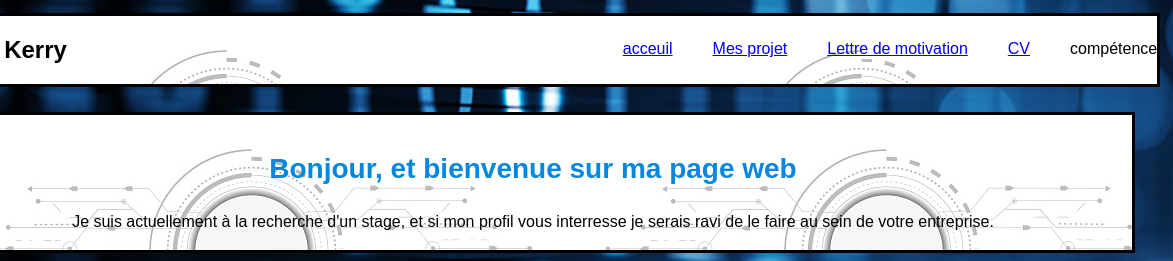
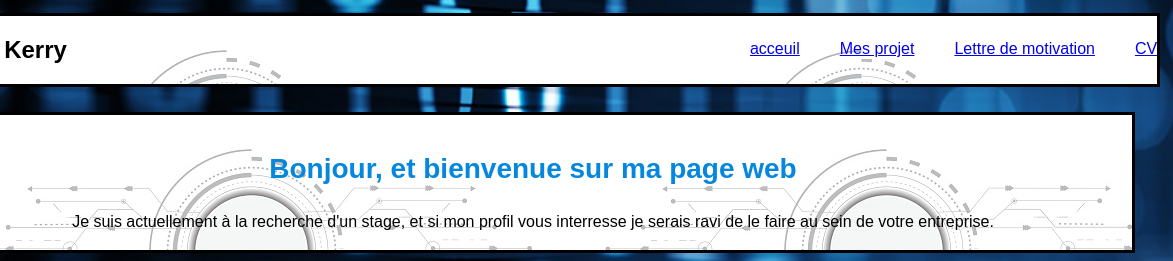
Before and after one commit to thira-kerry/kerry-pholio, a plain HTML site: page index.html in a window 1280 px wide. Shown: the top 261 px of the page, 107-1280 px from the left. Drawn offline with Linux system fonts and the light colour scheme; files whose address does not match are found by name.

Commit message:
Update index.html

```diff
--- a/index.html
+++ b/index.html
@@ -19,7 +19,7 @@
                 <li><a href= "Mes projets.html" > Mes projet</a> </li>
                 <li><a href="lettre de motivation.html">Lettre de motivation</a></li>
                 <li><a href= "CV.html" > CV</a> </li>
-                <li>compétence</li>
+
             </ul>
         </nav>
         <section class="page-content">
```
